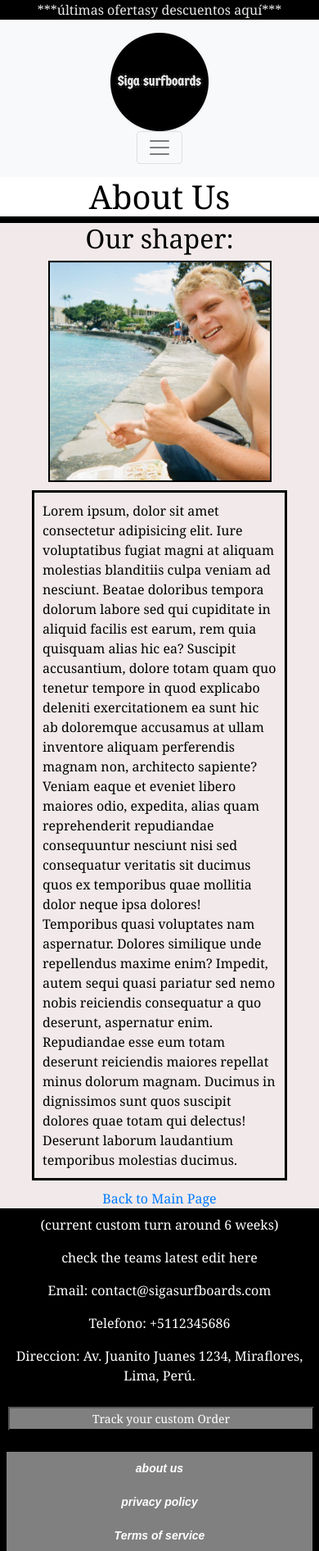
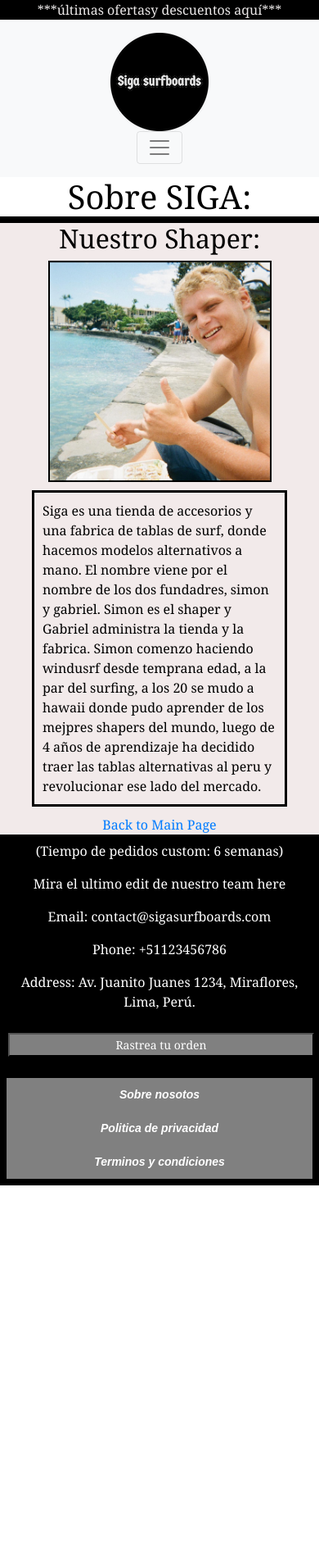
Before and after one commit to ssousa2000/entrega-2-desarollo-web, a website: page links-secundarios/about-us.html in a window 390 px wide. Shown: the top 1892 px of the page at 82% size. After the commit the page ends 1446 px from the top, so only its background shows below. Drawn offline with nearby package versions, Linux system fonts and the light colour scheme.

Commit message:
unas mejoras mas a los links secundarios

```diff
--- a/links-secundarios/about-us.html
+++ b/links-secundarios/about-us.html
@@ -3,7 +3,10 @@
   <head>
     <meta charset="UTF-8" />
     <meta name="viewport" content="width=device-width, initial-scale=1.0" />
-    <link rel="stylesheet" href="https://stackpath.bootstrapcdn.com/bootstrap/4.5.2/css/bootstrap.min.css">
+    <link
+      rel="stylesheet"
+      href="https://stackpath.bootstrapcdn.com/bootstrap/4.5.2/css/bootstrap.min.css"
+    />
     <link rel="stylesheet" href="../css/styles.css" />
     <title>About Us</title>
   </head>
@@ -11,48 +14,59 @@
     <header>
       <a href="#">***últimas ofertasy descuentos aquí***</a>
       <nav class="navbar navbar-expand-lg navbar-light bg-light">
-        <img src="../img/sigalogo.png" alt="">
-        <button class="navbar-toggler" type="button" data-toggle="collapse" data-target="#navbarNav" aria-controls="navbarNav" aria-expanded="false" aria-label="Toggle navigation">
+        <img src="../img/sigalogo.png" alt="" />
+        <button
+          class="navbar-toggler"
+          type="button"
+          data-toggle="collapse"
+          data-target="#navbarNav"
+          aria-controls="navbarNav"
+          aria-expanded="false"
+          aria-label="Toggle navigation"
+        >
           <span class="navbar-toggler-icon"></span>
         </button>
         <div class="collapse navbar-collapse" id="navbarNav">
           <ul class="navbar-nav">
-            <li class="nav-item"><a class="nav-link" href="../index.html">Inicio</a></li>
-            <li class="nav-item"><a class="nav-link" href="./shapes.html">Shapes</a></li>
-            <li class="nav-item"><a class="nav-link" href="./custom.html">Custom Order</a></li>
-            <li class="nav-item"><a class="nav-link" href="./tienda.html">Tienda</a></li>
-            <li class="navbar-brand"><a class="nav-link" href="./contacto.html" class="active">Contacto</a></li>
-            <li class="nav-item"><a class="nav-link" href="./teamriders.html">Team Riders</a></li>
+            <li class="nav-item">
+              <a class="nav-link" href="../index.html">Inicio</a>
+            </li>
+            <li class="nav-item">
+              <a class="nav-link" href="./shapes.html">Shapes</a>
+            </li>
+            <li class="nav-item">
+              <a class="nav-link" href="./custom.html">Custom Order</a>
+            </li>
+            <li class="nav-item">
+              <a class="nav-link" href="./tienda.html">Tienda</a>
+            </li>
+            <li class="navbar-brand">
+              <a class="nav-link" href="./contacto.html" class="active"
+                >Contacto</a
+              >
+            </li>
+            <li class="nav-item">
+              <a class="nav-link" href="./teamriders.html">Team Riders</a>
+            </li>
           </ul>
         </div>
       </nav>
-      <h1>About Us</h1>
+      <h1>Sobre SIGA:</h1>
     </header>
     <main class="mainaboutus">
-            <H2>
-                Our shaper:
-            </H2>
+      <h2>Nuestro Shaper:</h2>
       <div class="fotoaboutus">
-<img src="../img/sigashaper.jpg" alt="fotodelshaper">
+        <img src="../img/sigashaper.jpg" alt="fotodelshaper" />
       </div>
       <p class="auparagraph">
-        Lorem ipsum, dolor sit amet consectetur adipisicing elit. Iure
-        voluptatibus fugiat magni at aliquam molestias blanditiis culpa veniam
-        ad nesciunt. Beatae doloribus tempora dolorum labore sed qui cupiditate
-        in aliquid facilis est earum, rem quia quisquam alias hic ea? Suscipit
-        accusantium, dolore totam quam quo tenetur tempore in quod explicabo
-        deleniti exercitationem ea sunt hic ab doloremque accusamus at ullam
-        inventore aliquam perferendis magnam non, architecto sapiente? Veniam
-        eaque et eveniet libero maiores odio, expedita, alias quam reprehenderit
-        repudiandae consequuntur nesciunt nisi sed consequatur veritatis sit
-        ducimus quos ex temporibus quae mollitia dolor neque ipsa dolores!
-        Temporibus quasi voluptates nam aspernatur. Dolores similique unde
-        repellendus maxime enim? Impedit, autem sequi quasi pariatur sed nemo
-        nobis reiciendis consequatur a quo deserunt, aspernatur enim.
-        Repudiandae esse eum totam deserunt reiciendis maiores repellat minus
-        dolorum magnam. Ducimus in dignissimos sunt quos suscipit dolores quae
-        totam qui delectus! Deserunt laborum laudantium temporibus molestias
-        ducimus.
+        Siga es una tienda de accesorios y una fabrica de tablas de surf, donde
+        hacemos modelos alternativos a mano. El nombre viene por el nombre de
+        los dos fundadres, simon y gabriel. Simon es el shaper y Gabriel
+        administra la tienda y la fabrica. Simon comenzo haciendo windusrf desde
+        temprana edad, a la par del surfing, a los 20 se mudo a hawaii donde
+        pudo aprender de los mejpres shapers del mundo, luego de 4 años de
+        aprendizaje ha decidido traer las tablas alternativas al peru y
+        revolucionar ese lado del mercado.
       </p>
       <div>
         <a href="../index.html"> Back to Main Page</a>
@@ -60,27 +74,29 @@
     </main>
     <footer>
       <div>
-          <p>(current custom turn around 6 weeks)</p>
+        <p>(Tiempo de pedidos custom: 6 semanas)</p>
       </div>
       <div>
-          <p>check the teams latest edit <a href="">here</a></p>
+        <p>Mira el ultimo edit de nuestro team <a href="">here</a></p>
       </div>
       <div>
         <p>Email: contact@sigasurfboards.com</p>
-          <p>Telefono: +5112345686</p>
-          <p>Direccion: Av. Juanito Juanes 1234, Miraflores, Lima, Perú.</p>
+        <p>Phone: +51123456786</p>
+        <p>Address: Av. Juanito Juanes 1234, Miraflores, Lima, Perú.</p>
       </div>
       <form>
-          <button><a href="./pages/custom.html">Track your custom Order</a></button>
+        <button>
+          <a href="../pages/custom.html">Rastrea tu orden</a>
+        </button>
       </form>
-
       <br />
       <div class="footerlinks">
-          <a href="./about-us.html">about us</a>
-          <a href="./privacy-policy.html">privacy policy</a>
-          <a href="./terms-of-service.html">Terms of service</a>
+        <a href="../links-secundarios/about-us.html">Sobre nosotos</a>
+        <a href="../links-secundarios/privacy-policy.html">Politica de privacidad</a>
+        <a href="../links-secundarios/terms-of-service.html"
+          >Terminos y condiciones</a
+        >
       </div>
-      </footer>
     <script src="https://code.jquery.com/jquery-3.5.1.slim.min.js"></script>
     <script src="https://cdn.jsdelivr.net/npm/bootstrap@4.5.2/dist/js/bootstrap.bundle.min.js"></script>
   </body>
--- a/scss/_contacto.scss
+++ b/scss/_contacto.scss
@@ -34,6 +34,10 @@
     justify-content: center;
     border: solid black 2px;
     border-radius: 20px;
+    .textarea{
+      padding: 15px;
+      margin: 10px;
+    }
     input {
         margin: 5px;
         padding: 5px;
--- a/scss/_teamriders.scss
+++ b/scss/_teamriders.scss
@@ -13,6 +13,8 @@
     flex-direction: column;
     justify-content: center;
     align-items: flex-start;
+    margin: 5px;
+    padding: 5px;
     gap: 20px;
     img {
         width: 30%;
```
Also changed, not shown: index.html (+1 -1 lines), links-secundarios/privacy-policy.html (+13 -10 lines), links-secundarios/terms-of-service.html (+13 -10 lines), pages/contacto.html (+2 -2 lines), pages/custom.html (+1 -1 lines), pages/shapes.html (+1 -1 lines), pages/teamriders.html (+1 -1 lines), pages/tienda.html (+1 -1 lines), css/styles.css, 1 other file. Lines whose indentation alone changed are shown as unchanged.
